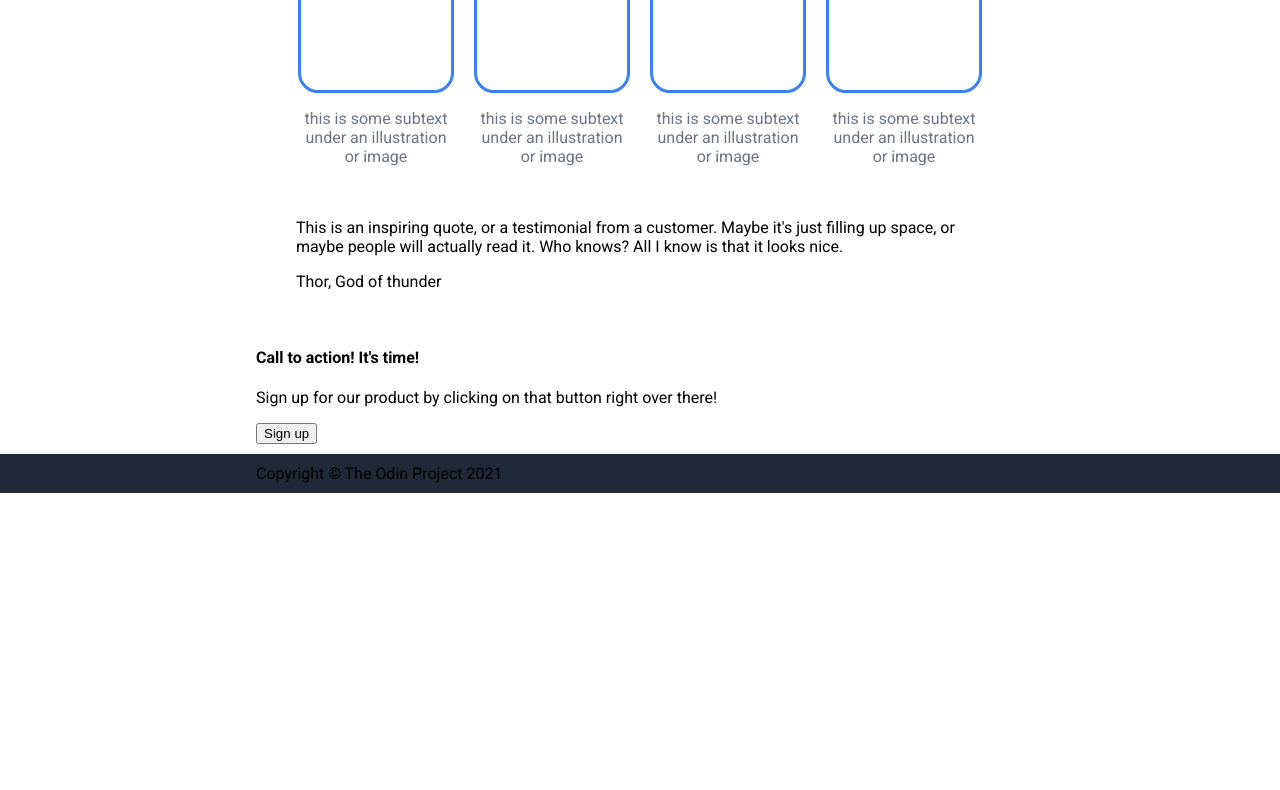
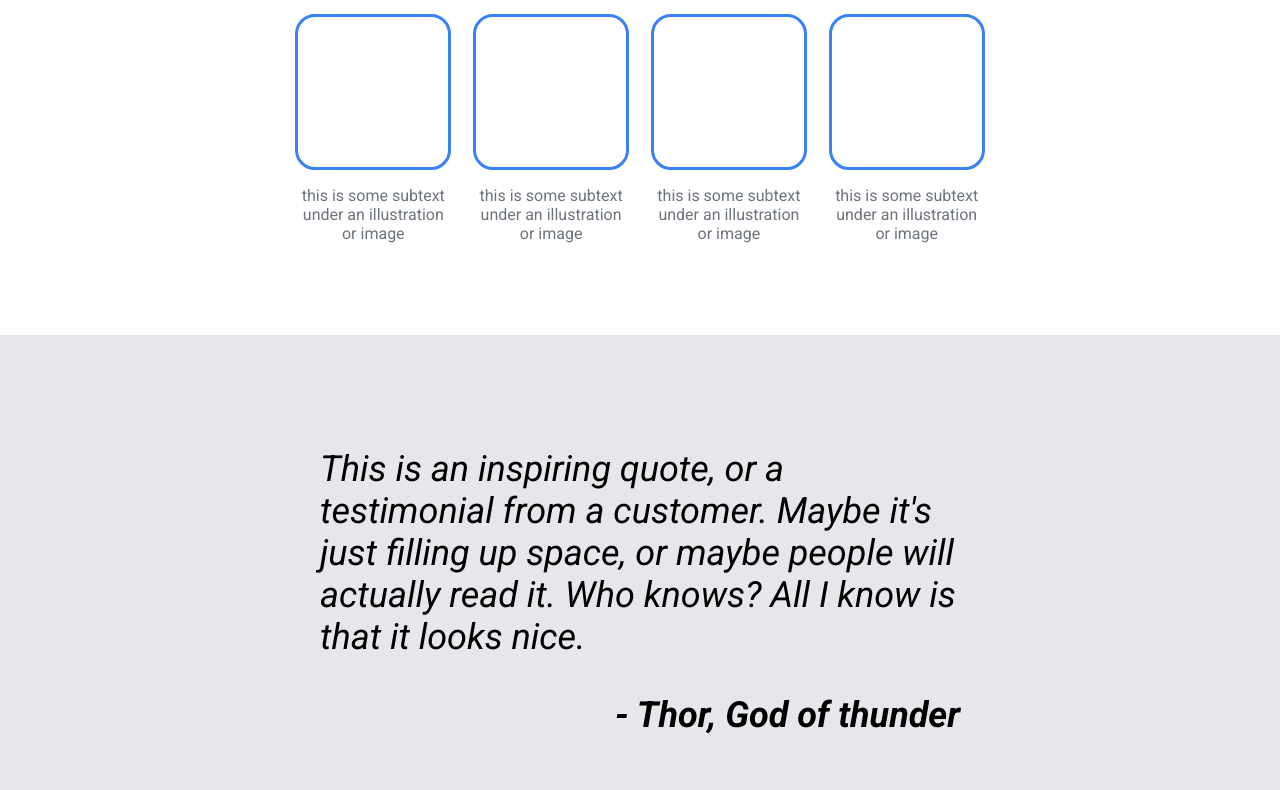
Before and after one commit to CookieDalcroy/landing_page, a plain HTML site: page index.html in a window 1280 px wide. Shown: the part 658-1448 px from the top of the page. Before the commit the page ends 1151 px from the top, so only its background shows below. Drawn offline with Linux system fonts and the light colour scheme.

Commit message:
Finished testimonial

```diff
--- a/index.html
+++ b/index.html
@@ -63,7 +63,7 @@
       <p>This is an inspiring quote, or a testimonial from a customer. Maybe it's just filling up space,
         or maybe people will actually read it. Who knows? All I know is that it looks nice.
       </p>
-      <footer>Thor, God of thunder</footer>
+      <footer>- Thor, God of thunder</footer>
     </blockquote>
   </div>
 
--- a/style.css
+++ b/style.css
@@ -6,9 +6,8 @@
 
 .header,
 .footer,
-.testimonial,
 .cta {
-  padding: 10px 20%;
+  padding: 15px 20%;
 }
 
 body {
@@ -99,7 +98,7 @@ h1 {
   flex-direction: column;
   justify-content: center;
   align-items: center;
-  padding: 10px 25%;
+  padding: 6% 23%;
 }
 
 h2 {
@@ -132,3 +131,21 @@ h2 {
   text-align: center;
   color: rgb(109 116 125);
 }
+
+.testimonial {
+  padding: 6% 25%;
+  background-color: #E5E7EB;
+  font-size: 36px;
+  font-weight: 100;
+  font-style: italic;
+}
+
+.testimonial blockquote {
+  padding: 0;
+  margin: 0;
+}
+
+.testimonial blockquote footer {
+  font-weight: bold;
+  text-align: end;
+}
```
